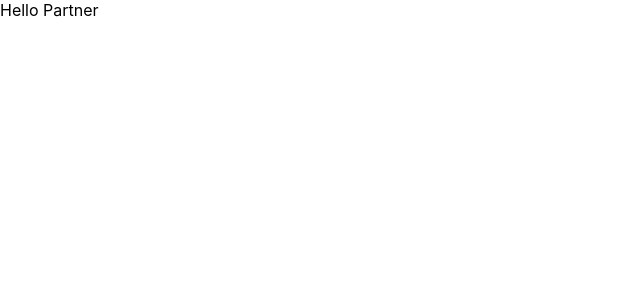
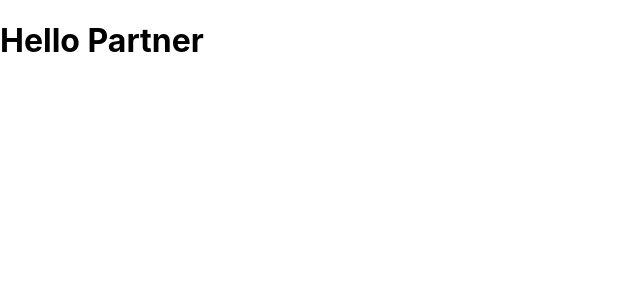
Before and after one commit to razume/React-Portfolio, a React (Create React App) app: page / in a window 1280 px wide. Shown: the top 300 px of the page, without its empty margins (0-640 px from the left). Built offline with nearby package versions, Linux system fonts and the light colour scheme.

Commit message:
some stuff

```diff
--- a/src/App.js
+++ b/src/App.js
@@ -2,7 +2,11 @@ import React from 'react';
 import './App.css';
 
 function App() {
-  return <div>Hello Partner</div>;
+  return (
+    <div>
+      <h1>Hello Partner</h1>
+    </div>
+  );
 }
 
 export default App;
```
